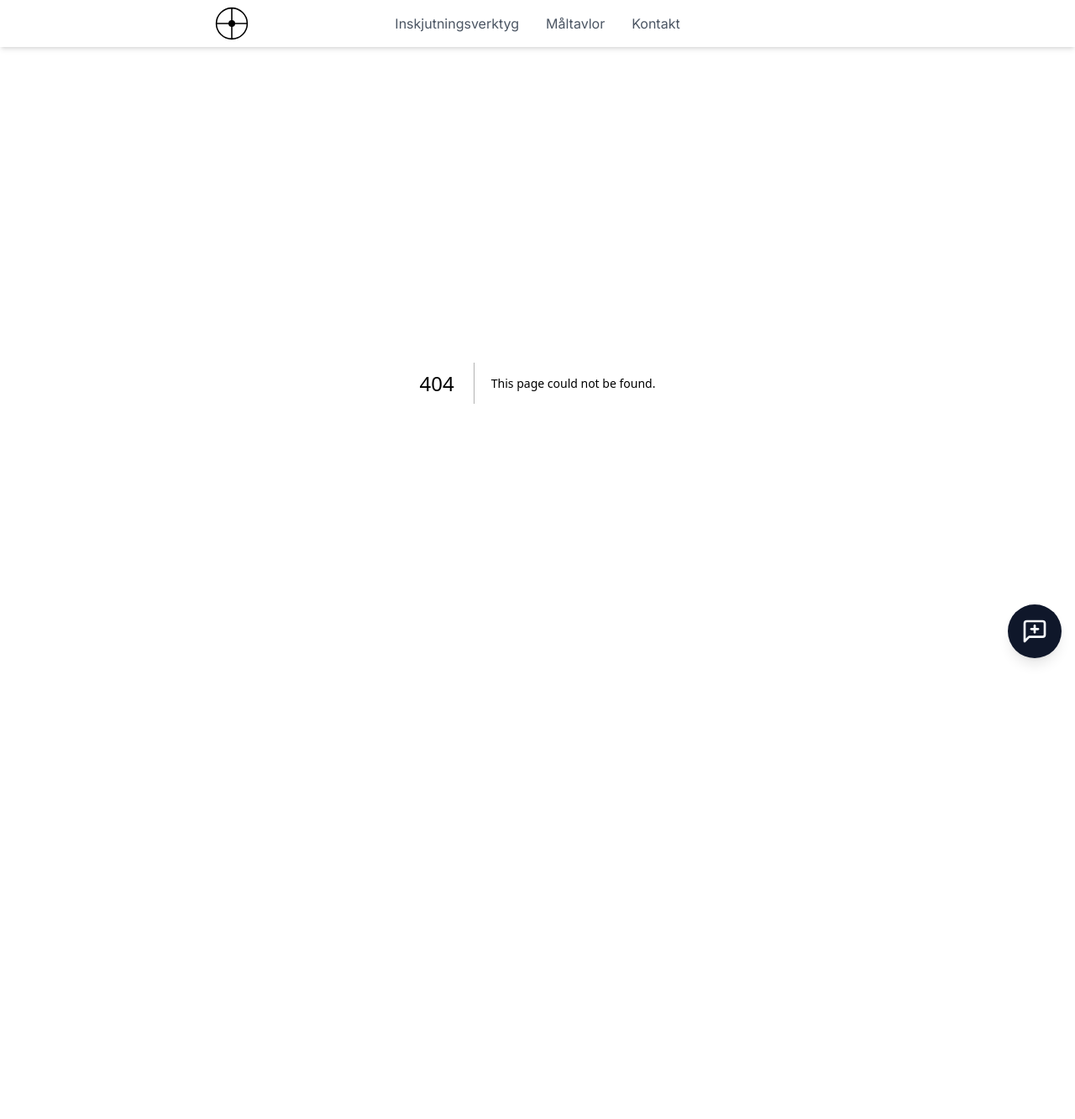
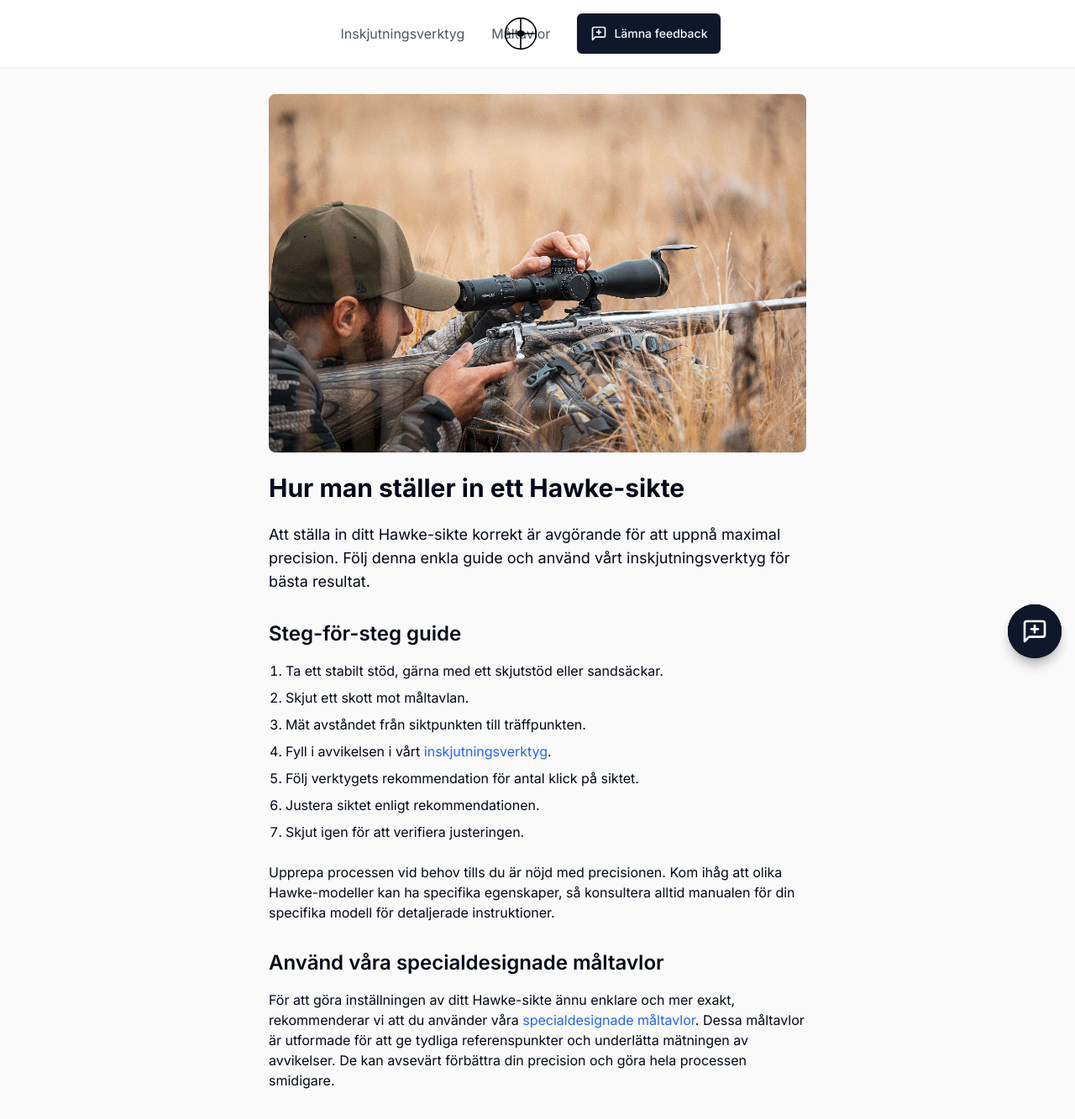
Before and after one commit to Hackerman13337/inskjutning, a Next.js app: page /artiklar/hawke in a window 1280 px wide. Before the commit this address had no page. Shown: the top 1333 px of the page at 84% size. Before the commit the page ends 856 px from the top, so only its background shows below. Built offline with nearby package versions, Linux system fonts and the light colour scheme.

Commit message:
Testar seo

```diff
--- /dev/null
+++ b/app/artiklar/hawke/page.tsx
@@ -0,0 +1,122 @@
+import { Metadata } from 'next'
+import Link from 'next/link'
+import Image from 'next/image'
+import JsonLd from '@/components/JsonLd'
+
+export const metadata: Metadata = {
+  title: 'Hur man ställer in ett Hawke-sikte - Enkel guide med inskjutningsverktyg',
+  description: 'Lär dig hur du enkelt ställer in ditt Hawke-sikte med hjälp av vårt inskjutningsverktyg och specialdesignade måltavlor. Följ vår steg-för-steg guide för optimal precision.',
+}
+
+export default function HawkeArticle() {
+  const jsonLd = {
+    "@context": "https://schema.org",
+    "@type": "HowTo",
+    "name": "Hur man ställer in ett Hawke-sikte",
+    "description": "Enkel guide för att ställa in ditt Hawke-sikte med hjälp av inskjutningsverktyg och specialdesignade måltavlor.",
+    "step": [
+      {
+        "@type": "HowToStep",
+        "text": "Ta ett stabilt stöd, gärna med ett skjutstöd eller sandsäckar."
+      },
+      {
+        "@type": "HowToStep",
+        "text": "Skjut ett skott mot måltavlan."
+      },
+      {
+        "@type": "HowToStep",
+        "text": "Mät avståndet från siktpunkten till träffpunkten."
+      },
+      {
+        "@type": "HowToStep",
+        "text": "Fyll i avvikelsen i inskjutningsverktyget."
+      },
+      {
+        "@type": "HowToStep",
+        "text": "Följ verktygets rekommendation för antal klick på siktet."
+      },
+      {
+        "@type": "HowToStep",
+        "text": "Justera siktet enligt rekommendationen."
+      },
+      {
+        "@type": "HowToStep",
+        "text": "Skjut igen för att verifiera justeringen."
+      }
+    ]
+  }
+
+  return (
+    <>
+      <JsonLd data={jsonLd} />
+      <article className="max-w-2xl mx-auto py-8 px-4">
+        <Image
+          src="/image/hawk-sikte.jpg"
+          alt="Hawke sikte"
+          width={800}
+          height={400}
+          className="w-full h-auto mb-6 rounded-lg"
+        />
+
+        <h1 className="text-3xl font-bold mb-6">Hur man ställer in ett Hawke-sikte</h1>
+
+        <p className="text-lg mb-4">
+          Att ställa in ditt Hawke-sikte korrekt är avgörande för att uppnå maximal precision.
+          Följ denna enkla guide och använd vårt inskjutningsverktyg för bästa resultat.
+        </p>
+
+        <h2 className="text-2xl font-semibold mt-8 mb-4">Steg-för-steg guide</h2>
+        <ol className="list-decimal pl-5 mb-6">
+          <li className="mb-2">Ta ett stabilt stöd, gärna med ett skjutstöd eller sandsäckar.</li>
+          <li className="mb-2">Skjut ett skott mot måltavlan.</li>
+          <li className="mb-2">Mät avståndet från siktpunkten till träffpunkten.</li>
+          <li className="mb-2">
+            Fyll i avvikelsen i vårt{' '}
+            <Link href="/" className="text-blue-600 hover:underline">
+              inskjutningsverktyg
+            </Link>
+            .
+          </li>
+          <li className="mb-2">Följ verktygets rekommendation för antal klick på siktet.</li>
+          <li className="mb-2">Justera siktet enligt rekommendationen.</li>
+          <li className="mb-2">Skjut igen för att verifiera justeringen.</li>
+        </ol>
+
+        <p className="mb-6">
+          Upprepa processen vid behov tills du är nöjd med precisionen. Kom ihåg att olika Hawke-modeller
+          kan ha specifika egenskaper, så konsultera alltid manualen för din specifika modell för detaljerade instruktioner.
+        </p>
+
+        <h2 className="text-2xl font-semibold mt-8 mb-4">Använd våra specialdesignade måltavlor</h2>
+        <p className="mb-6">
+          För att göra inställningen av ditt Hawke-sikte ännu enklare och mer exakt, rekommenderar vi att du använder
+          våra {' '}
+          <Link href="/maltavlor" className="text-blue-600 hover:underline">
+            specialdesignade måltavlor
+          </Link>
+          . Dessa måltavlor är utformade för att ge tydliga referenspunkter och underlätta mätningen av
+          avvikelser. De kan avsevärt förbättra din precision och göra hela processen smidigare.
+        </p>
+
+        <h2 className="text-2xl font-semibold mt-8 mb-4">Använd vårt inskjutningsverktyg</h2>
+        <p className="mb-6">
+          Vårt specialutvecklade inskjutningsverktyg förenklar processen genom att beräkna exakt hur många klick
+          du behöver justera ditt sikte. Det sparar tid och ammunition, samtidigt som det ökar precisionen.
+        </p>
+
+        <Link href="/" className="inline-block bg-blue-600 text-white font-bold py-3 px-6 rounded-lg hover:bg-blue-700 transition duration-300">
+          Gå till inskjutningsverktyget
+        </Link>
+
+        <h2 className="text-2xl font-semibold mt-8 mb-4">Vanliga frågor om Hawke-sikten</h2>
+        <dl>
+          <dt className="font-semibold mt-4">Hur ofta bör jag justera mitt Hawke-sikte?</dt>
+          <dd className="ml-4">När du byter ammunition, slagit i kikarsiktet eller om du har tagit av siktet och monterat om det så måste du justera siktet igen.</dd>
+
+          <dt className="font-semibold mt-4">Kan jag använda samma inställningar för olika ammunitionstyper?</dt>
+          <dd className="ml-4">Nej, olika ammunitionstyper kräver olika inställningar.</dd>
+        </dl>
+      </article>
+    </>
+  )
+}
--- a/app/layout.tsx
+++ b/app/layout.tsx
@@ -24,8 +24,9 @@
     <html lang="en">
       <body className={inter.className}>
         <Header />
+        <FeedbackButton type="feedback" />
+        <FeedbackButton type="contact" />
         {children}
-        <FeedbackButton variant="icon" />
       </body>
     </html>
   )
--- /dev/null
+++ b/app/sitemap.ts
@@ -0,0 +1,21 @@
+import { MetadataRoute } from 'next'
+
+export default function sitemap(): MetadataRoute.Sitemap {
+  const baseUrl = 'https://www.inskjutning.se'
+
+  return [
+    {
+      url: baseUrl,
+      lastModified: new Date(),
+    },
+    {
+      url: `${baseUrl}/artiklar/hawke`,
+      lastModified: new Date(),
+    },
+    {
+      url: `${baseUrl}/maltavlor`,
+      lastModified: new Date(),
+    },
+    // Lägg till fler URL:er här för andra sidor i din app
+  ]
+}
--- /dev/null
+++ b/components/JsonLd.tsx
@@ -0,0 +1,8 @@
+export default function JsonLd({ data }: { data: any }) {
+  return (
+    <script
+      type="application/ld+json"
+      dangerouslySetInnerHTML={{ __html: JSON.stringify(data) }}
+    />
+  )
+}
--- a/components/header.tsx
+++ b/components/header.tsx
@@ -2,84 +2,111 @@
 
 import Link from 'next/link'
 import { useState } from 'react'
+import { FeedbackButton } from './feedback-button'
+import { Button } from './ui/button'
 import { Menu, X } from 'lucide-react'
-import { FeedbackButton } from './feedback-button'
+
+// Justera detta värde för att flytta logotypen på stora skärmar (använd positiva värden för att flytta åt höger)
+const LOGO_LEFT_POSITION = '600px'  // t.ex. '0px', '20px', '40px', etc.
 
 export function Header() {
   const [isMenuOpen, setIsMenuOpen] = useState(false)
 
+  const toggleMenu = () => setIsMenuOpen(!isMenuOpen)
   const closeMenu = () => setIsMenuOpen(false)
 
   const menuItems = [
     { name: 'Inskjutningsverktyg', href: '/' },
     { name: 'Måltavlor', href: '/maltavlor' },
-    { name: 'Kontakt', href: '/kontakt' }
+    { name: 'Kontakt', component: <FeedbackButton variant="menu-item" title="Kontakta oss" /> }
   ]
 
+  const Logo = () => (
+    <svg width="40" height="40" viewBox="0 0 50 50" fill="none" xmlns="http://www.w3.org/2000/svg">
+      <circle cx="25" cy="25" r="23" stroke="black" strokeWidth="2"></circle>
+      <circle cx="25" cy="25" r="5" fill="black"></circle>
+      <line x1="2" y1="25" x2="48" y2="25" stroke="black" strokeWidth="2"></line>
+      <line x1="25" y1="2" x2="25" y2="48" stroke="black" strokeWidth="2"></line>
+    </svg>
+  )
+
   return (
-    <header className="bg-white shadow-md relative z-50">
-      <div className="container mx-auto px-4 max-w-[800px]">
-        <div className="flex items-center justify-between py-2">
-          <div className="w-1/4 md:w-[100px] relative z-50 flex justify-start">
+    <header className="bg-white shadow-sm">
+      <div className="container mx-auto px-4">
+        <div className="flex items-center justify-between py-4 lg:justify-center">
+          {/* Logo */}
+          <div className="flex-shrink-0 lg:absolute" style={{ left: LOGO_LEFT_POSITION }}>
             <Link href="/">
-              <svg width="40" height="40" viewBox="0 0 50 50" fill="none" xmlns="http://www.w3.org/2000/svg">
-                <circle cx="25" cy="25" r="23" stroke="black" strokeWidth="2"/>
-                <circle cx="25" cy="25" r="5" fill="black"/>
-                <line x1="2" y1="25" x2="48" y2="25" stroke="black" strokeWidth="2"/>
-                <line x1="25" y1="2" x2="25" y2="48" stroke="black" strokeWidth="2"/>
-              </svg>
+              <Logo />
             </Link>
           </div>
-          <nav className="hidden md:flex justify-center flex-grow">
-            <div className="flex justify-center space-x-8">
+
+          <div className="hidden md:flex items-center justify-center flex-grow">
+            {/* Desktop menu */}
+            <nav className="flex space-x-8 items-center">
               {menuItems.map((item) => (
+                <div key={item.name} className="flex items-center">
+                  {item.component ? (
+                    <div className="text-gray-600 hover:text-gray-900 cursor-pointer">
+                      {item.component}
+                    </div>
+                  ) : (
                     <Link
-                  key={item.name}
-                  href={item.href}
+                      href={item.href!}
                       className="text-gray-600 hover:text-gray-900"
                     >
                       {item.name}
                     </Link>
+                  )}
+                </div>
               ))}
-            </div>
             </nav>
-          <div className="w-1/4 md:w-[100px] flex justify-end">
-            <div className="md:hidden">
-              <button
-                onClick={() => setIsMenuOpen(!isMenuOpen)}
-                className="p-2 z-50 relative"
-                aria-label={isMenuOpen ? "Stäng meny" : "Öppna meny"}
-              >
-                {isMenuOpen ? <X size={24} /> : <Menu size={24} />}
-              </button>
-            </div>
-          </div>
+
+            {/* Feedback button */}
+            <div className="ml-4">
+              <FeedbackButton variant="icon" />
             </div>
           </div>
 
-      {/* Fullskärms mobilmeny */}
-      <div className={`fixed inset-0 bg-white transition-all duration-300 ease-in-out ${isMenuOpen ? 'opacity-100 visible' : 'opacity-0 invisible'} md:hidden`}>
-        <div className={`flex flex-col h-full justify-between pt-20 pb-8 transition-all duration-300 ease-in-out ${isMenuOpen ? 'translate-y-0' : '-translate-y-8'}`}>
-          <nav className="container mx-auto px-4">
+          {/* Mobile menu button */}
+          <Button variant="ghost" className="md:hidden" onClick={toggleMenu}>
+            {isMenuOpen ? <X /> : <Menu />}
+          </Button>
+        </div>
+      </div>
+
+      {/* Fullscreen mobile menu */}
+      <div className={`fixed inset-0 bg-white z-50 transition-all duration-300 ease-in-out ${isMenuOpen ? 'opacity-100 visible' : 'opacity-0 invisible'} md:hidden`}>
+        <div className="container mx-auto px-4 py-4">
+          <div className="flex justify-between items-center mb-8">
+            <Link href="/" onClick={closeMenu}>
+              <Logo />
+            </Link>
+            <Button variant="ghost" onClick={closeMenu}>
+              <X />
+            </Button>
+          </div>
+          <nav>
             <ul className="space-y-6">
               {menuItems.map((item, index) => (
                 <li key={item.name} className={`transition-all duration-300 ease-in-out ${isMenuOpen ? 'opacity-100 translate-y-0' : 'opacity-0 translate-y-4'}`} style={{transitionDelay: `${index * 100}ms`}}>
+                  {item.component ? (
+                    <div onClick={closeMenu} className="text-2xl font-bold text-gray-800 hover:text-gray-600 transition-colors">
+                      {item.component}
+                    </div>
+                  ) : (
                     <Link
-                    href={item.href}
+                      href={item.href!}
                       className="text-2xl font-bold text-gray-800 hover:text-gray-600 transition-colors"
                       onClick={closeMenu}
                     >
                       {item.name}
                     </Link>
+                  )}
                 </li>
               ))}
             </ul>
           </nav>
-          <div className="container mx-auto px-4 mt-auto">
-            <div className={`transition-all duration-300 ease-in-out ${isMenuOpen ? 'opacity-100 translate-y-0' : 'opacity-0 translate-y-4'}`} style={{transitionDelay: `${menuItems.length * 100}ms`}}>
-              <FeedbackButton variant="menu-item" className="w-full bg-primary text-primary-foreground hover:bg-primary/90" />
-            </div>
-          </div>
         </div>
       </div>
     </header>
```
Also changed, not shown: app/robots.txt (added), public/image/hawk-sikte.jpg (added). Lines whose indentation alone changed are shown as unchanged.
